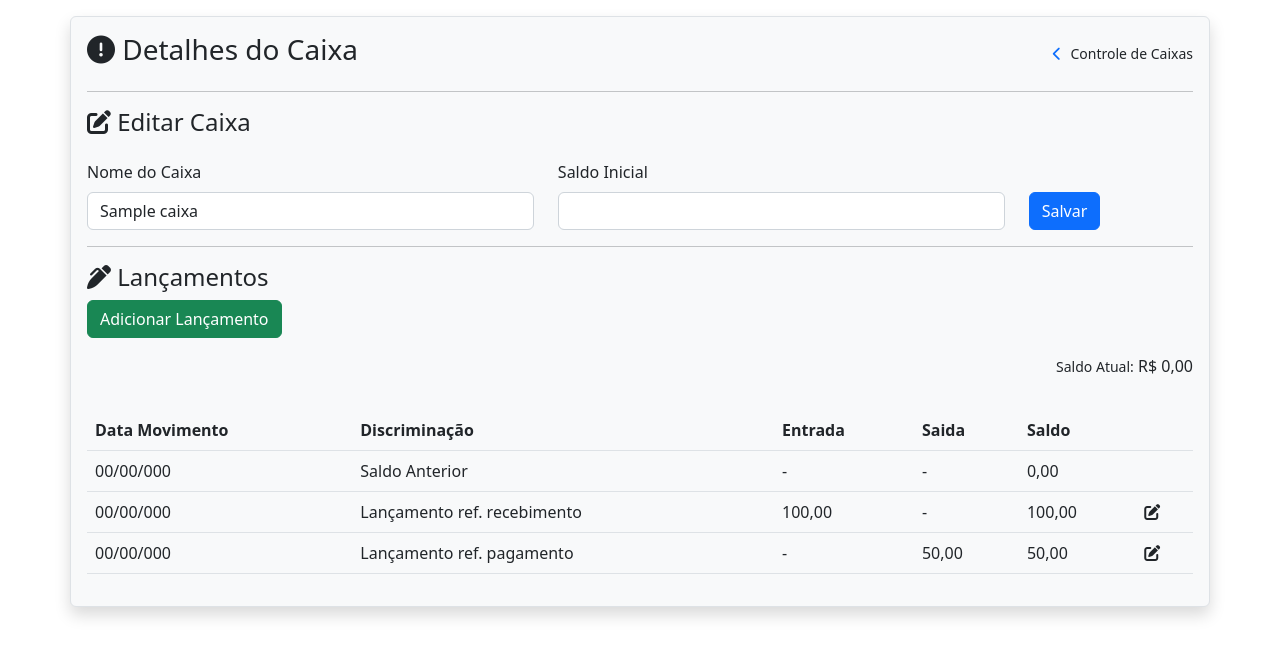
After one commit to cwrsiqueira/controle_caixa, a PHP site: page /show-caixa.php?id=1 in a window 1280 px wide. The commit adds this page. Shown: the top 657 px of the page. Run offline with PHP 8.4, Linux system fonts and the light colour scheme; tables that the repository leaves empty or names only in its code hold one stand-in row (values such as "Sample post").

Commit message:
Atualizado até o vídeo 10

```diff
--- a/index.php
+++ b/index.php
@@ -112,7 +112,7 @@ include_once "index-action.php";
                             <td><?= $item['nome'] ?></td>
                             <td>R$ <?= number_format($item['saldo_inicial'], 2, ',', '.') ?></td>
                             <td class="text-center">
-                                <a title="Detalhes do Caixa" href="">
+                                <a title="Detalhes do Caixa" href="show-caixa.php?id=<?= $item['id'] ?>">
                                     <i class="fa-solid fa-circle-info action-icon text-warning"></i>
                                 </a>
                             </td>
--- /dev/null
+++ b/show-caixa-action.php
@@ -0,0 +1,28 @@
+<?php
+session_start();
+require_once "db.php";
+
+$id = filter_input(INPUT_GET, "id", FILTER_VALIDATE_INT);
+
+if (!$id) {
+    $_SESSION['msg'] = "<p class='alert alert-danger'><i class='fa-solid fa-circle-exclamation'></i> Erro! Caixa não existe ou já foi excluído.</p>";
+    header("Location: index.php");
+    exit;
+}
+
+$sql = $db->prepare("SELECT id, nome, saldo_inicial FROM caixas WHERE id = :id");
+$sql->bindValue(":id", $id);
+$sql->execute();
+if ($sql->rowCount() <= 0) {
+    $_SESSION['msg'] = "<p class='alert alert-danger'><i class='fa-solid fa-circle-exclamation'></i> Erro! Caixa não não existe ou já foi excluído.</p>";
+    header("Location: index.php");
+    exit;
+}
+
+$caixa = $sql->fetch();
+$msg = '';
+$msg = "<p class='alert alert-success'>Mensagem Teste</p>";
+if (!empty($_SESSION['msg'])) {
+    $msg = $_SESSION['msg'];
+    unset($_SESSION['msg']);
+}
--- /dev/null
+++ b/show-caixa.php
@@ -0,0 +1,162 @@
+<?php
+include_once "header.php";
+include_once "show-caixa-action.php";
+?>
+<div class="container border rounded mt-3 p-3 shadow bg-light">
+
+    <div class="row">
+        <div class="col">
+            <h3><i class="fa-solid fa-circle-exclamation"></i> Detalhes do Caixa</h3>
+        </div>
+        <div class="col d-flex justify-content-end align-items-center">
+            <button class="btn btn-sm btn-light"><a href="index.php"><i class="fa-solid fa-chevron-left"></i></a></button>
+            <small>Controle de Caixas</small>
+        </div>
+    </div>
+    <hr>
+
+    <div class="row mt-3">
+        <div class="col">
+            <h4><i class="fa-solid fa-pen-to-square"></i> Editar Caixa</h4>
+        </div>
+    </div>
+    <div class="row mt-3">
+        <form action="edit-caixa.php" method="post" class="needs-validation" novalidate>
+            <input type="hidden" name="id" value="<?= $id; ?>">
+            <div class="row">
+                <div class="col">
+                    <div class="form-group">
+                        <label for="nome" class="form-label">Nome do Caixa</label>
+                        <input type="text" name="nome" class="form-control" id="nome" value="<?= $caixa['nome']; ?>" required>
+                        <div class="invalid-feedback">O campo é obrigatório.</div>
+                    </div>
+                </div>
+                <div class="col">
+                    <div class="form-group">
+                        <label for="saldo_inicial" class="form-label">Saldo Inicial</label>
+                        <input type="text" name="saldo_inicial" id="saldo_inicial" class="form-control mask_value" value="<?= $caixa['saldo_inicial']; ?>">
+                    </div>
+                </div>
+                <div class="col-2 d-flex align-items-end">
+                    <button type="submit" class="btn btn-primary">Salvar</button>
+                </div>
+            </div>
+        </form>
+    </div>
+    <hr>
+    <div class="row mt-3">
+        <div class="col">
+            <h4><i class="fa-solid fa-pen-clip"></i> Lançamentos</h4>
+            <button type="button" class="btn btn-success" data-bs-toggle="modal" data-bs-target="#add-new-lancamento">Adicionar Lançamento</button>
+            <div class="row mt-3">
+                <?php $msg; ?>
+            </div>
+            <div class="d-flex justify-content-end">
+                <p><small>Saldo Atual:</small> R$ 0,00</p>
+            </div>
+        </div>
+    </div>
+    <div class="row mt-3">
+        <div class="table-responsive">
+            <table class="table table-hover">
+                <tr>
+                    <th>Data Movimento</th>
+                    <th>Discriminação</th>
+                    <th>Entrada</th>
+                    <th>Saida</th>
+                    <th>Saldo</th>
+                    <th></th>
+                </tr>
+                <tr>
+                    <td>00/00/000</td>
+                    <td>Saldo Anterior</td>
+                    <td>-</td>
+                    <td>-</td>
+                    <td>0,00</td>
+                    <td></td>
+                </tr>
+                <tr>
+                    <td>00/00/000</td>
+                    <td>Lançamento ref. recebimento</td>
+                    <td>100,00</td>
+                    <td>-</td>
+                    <td>100,00</td>
+                    <td><i class="fa-solid fa-pen-to-square"></i></td>
+                </tr>
+                <tr>
+                    <td>00/00/000</td>
+                    <td>Lançamento ref. pagamento</td>
+                    <td>-</td>
+                    <td>50,00</td>
+                    <td>50,00</td>
+                    <td><i class="fa-solid fa-pen-to-square"></i></td>
+                </tr>
+            </table>
+        </div>
+    </div>
+
+    <!-- Modal Adicionar Lançamento -->
+    <div class="modal fade" id="add-new-lancamento" tabindex="-1" aria-labelledby="add-new-lancamentoLabel" aria-hidden="true">
+        <div class="modal-dialog">
+            <div class="modal-content">
+                <form action="add-lancamento.php" method="post" class="needs-validation" novalidate>
+                    <input type="hidden" name="id_caixa" value="<?= $id ?>">
+                    <div class="modal-header">
+                        <h1 class="modal-title fs-5" id="add-new-lancamentoLabel">Adicionar Lançamento</h1>
+                        <button type="button" class="btn-close" data-bs-dismiss="modal" aria-label="Close"></button>
+                    </div>
+                    <div class="modal-body">
+                        <div class="form-group">
+                            <label for="discriminacao_movimento" class="form-label">Discriminação do Movimento</label>
+                            <input type="text" name="discriminacao_movimento" id="discriminacao_movimento" class="form-control" required>
+                            <div class="invalid-feedback">O campo é obrigatório.</div>
+                        </div>
+                        <div class="form-group">
+                            <label for="data_movimento" class="form-label">Data do Lançamento</label>
+                            <input type="date" name="data_movimento" id="data_movimento" class="form-control" value="<?= date('Y-m-d'); ?>" required>
+                            <div class="invalid-feedback">O campo é obrigatório.</div>
+                        </div>
+                        <div class="form-group">
+                            <label for="valor_movimento" class="form-label">Valor do Lançamento</label>
+                            <input type="text" name="valor_movimento" id="valor_movimento" class="form-control mask_value" required>
+                            <div class="invalid-feedback">O campo é obrigatório.</div>
+                        </div>
+                        <div class="form-group">
+                            <label for="movimento" class="form-label">Tipo do Movimento</label>
+                            <select name="movimento" id="movimento" class="form-control" required>
+                                <option value="entrada">Entrada</option>
+                                <option value="saida">Saida</option>
+                            </select>
+                        </div>
+                    </div>
+                    <div class="modal-footer">
+                        <button type="button" class="btn btn-secondary" data-bs-dismiss="modal">Cancelar</button>
+                        <button type="submit" class="btn btn-primary">Salvar</button>
+                    </div>
+                </form>
+            </div>
+        </div>
+    </div>
+    <script>
+        // Example starter JavaScript for disabling form submissions if there are invalid fields
+        (function() {
+            'use strict'
+
+            // Fetch all the forms we want to apply custom Bootstrap validation styles to
+            var forms = document.querySelectorAll('.needs-validation')
+
+            // Loop over them and prevent submission
+            Array.prototype.slice.call(forms)
+                .forEach(function(form) {
+                    form.addEventListener('submit', function(event) {
+                        if (!form.checkValidity()) {
+                            event.preventDefault()
+                            event.stopPropagation()
+                        }
+
+                        form.classList.add('was-validated')
+                    }, false)
+                })
+        })()
+    </script>
+    <?php include_once "footer.php"; ?>
```
Also changed, not shown: add-lancamento.php (added, +9 -0 lines), edit-caixa.php (added, +37 -0 lines).
